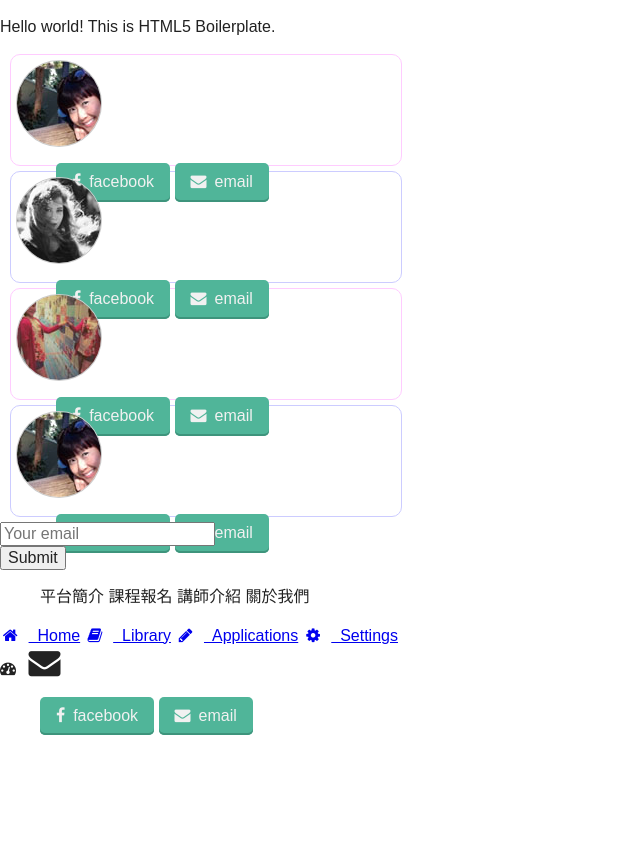
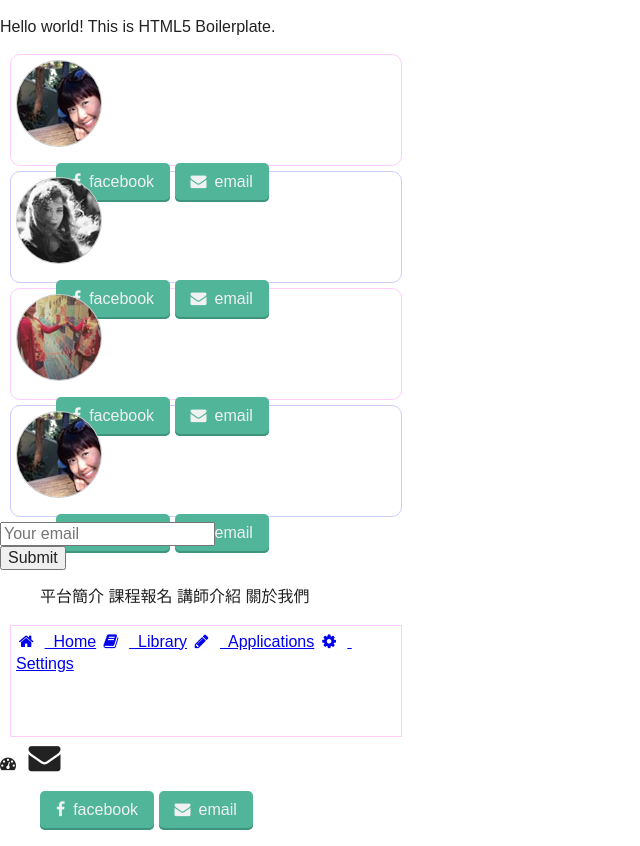
Before and after one commit to tienshunlo/qupid_01July14, a plain HTML site: page index.html in a window 1280 px wide. Shown: the whole page, without its empty margins (0-640 px from the left). Before the commit the page ends 800 px from the top, so only its background shows below. Drawn offline with nearby package versions, Linux system fonts and the light colour scheme.

Commit message:
list group

```diff
--- a/css/main.css
+++ b/css/main.css
@@ -116,7 +116,13 @@ textarea {
     border: 1px solid #CCCCFF;
     }
 
-
+.list-group {
+  height: 100px;
+  width:380px;
+  border: 1px solid #FFCCFF;
+  padding: 5px;
+  margin: 5px 10px;
+}
 
 
 
```
